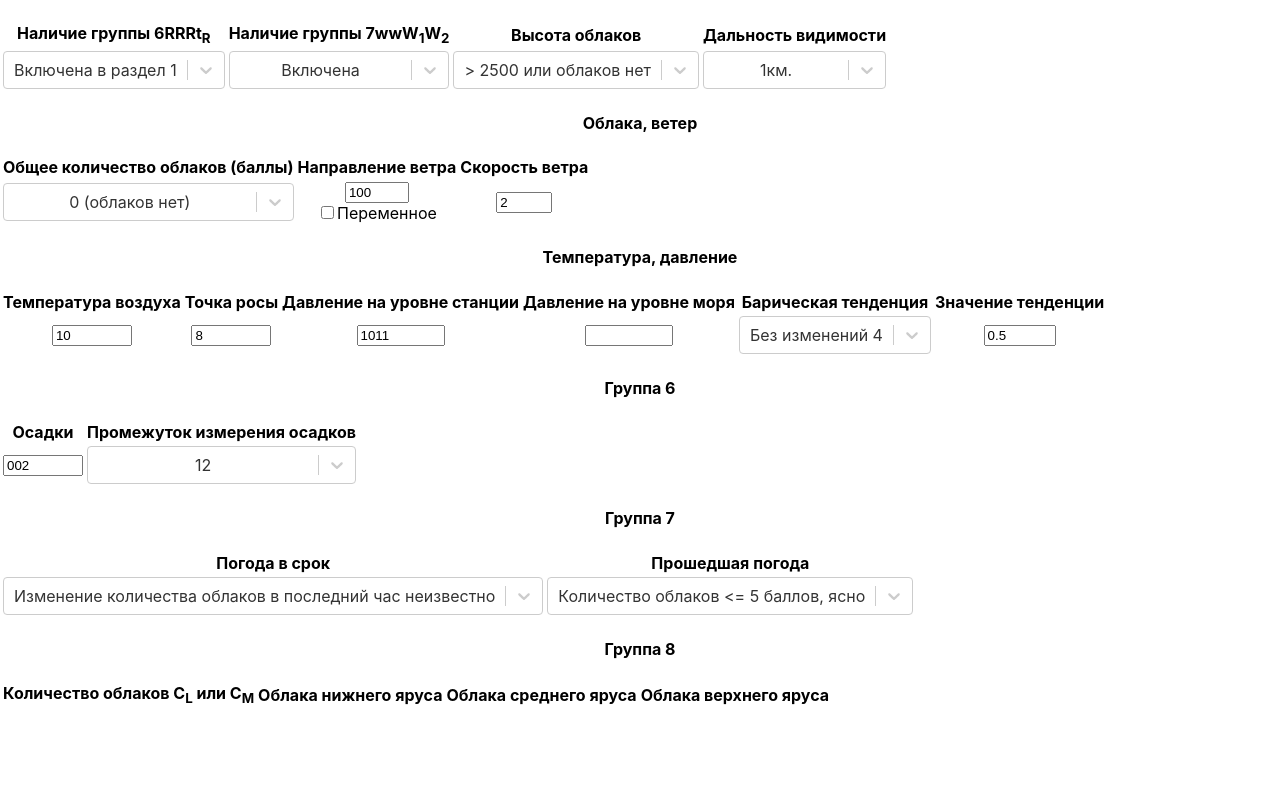
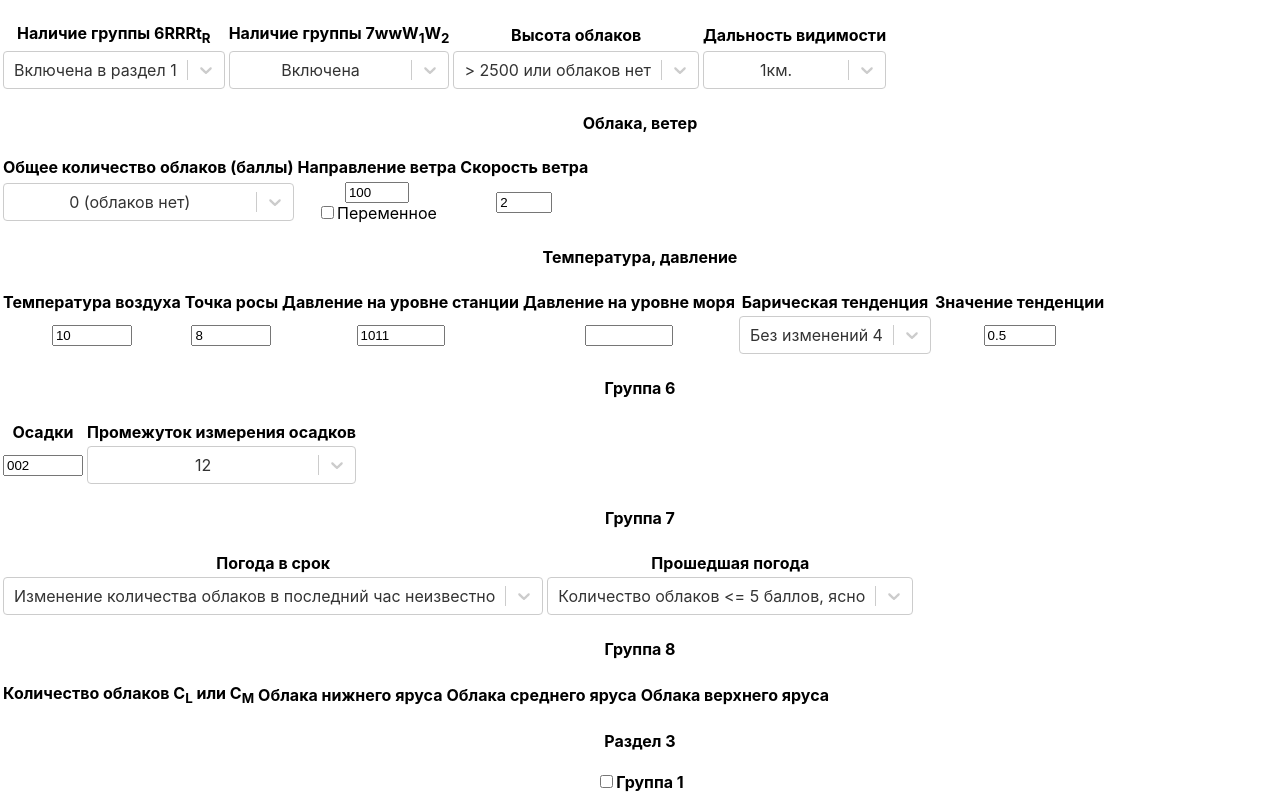
Before and after one commit to slavam/create-synoptic-telegram, a React (Create React App) app: page / in a window 1280 px wide. Shown: the part 266-1058 px from the top of the page. Before the commit the page ends 975 px from the top, so only its background shows below. Built offline with nearby package versions, Linux system fonts and the light colour scheme.

Commit message:
Group31 added

```diff
--- a/src/components/Telegram/Telegram.js
+++ b/src/components/Telegram/Telegram.js
@@ -70,7 +70,8 @@ const telegramReducer = (state, action) => {
         return {...state, upperCloud: action.upperCloud};
       else
         return {...state, upperCloud: ''};
-
+    case 'SET_TEMPERATUREMAXDAY':
+      return {...state, temperatureMaxDay: action.temperatureMaxDay}
     default:
       return state;
   }
@@ -100,6 +101,8 @@ const Telegram = ({term, code, sensorData}) => {
   const [lowCloudO, setLowCloud] = useState({label: 'Облака CL отсутствуют', value: '0'});
   const [midlCloudO, setMidlCloud] = useState({label: 'Облака CM отсутствуют', value: '0'});
   const [upperCloudO, setUpperCloud] = useState({label: 'Облака CH отсутствуют', value: '0'});
+  const [isGroup31, setIsGroup31] = useState(false)
+  const [temperatureMaxDay, setTemperatureMaxDay] = useState(sensorData.temperature);
 
   const initTelegram = {
     headGroup: headGroup,
@@ -124,7 +127,8 @@ const Telegram = ({term, code, sensorData}) => {
     totalCloud: '',
     lowCloud: '',
     midlCloud: '',
-    upperCloud: ''
+    upperCloud: '',
+    temperatureMaxDay: '' //(+temperatureMaxDay<0 ? '1': '0')+('0'+Math.abs(+temperatureMaxDay)*10).slice(-3)
   }
   const [telegram, dispatch] = useReducer(telegramReducer,initTelegram);
 
@@ -306,13 +310,34 @@ const Telegram = ({term, code, sensorData}) => {
       upperCloud: val.value
     });
   }
+  const handleIsGroup31Change = (e)=>{
+    setIsGroup31(e.target.checked);
+    let t = (+temperatureMaxDay<0 ? '1': '0')+('0'+Math.abs(+temperatureMaxDay)*10).slice(-3)
+    dispatch({
+      type: 'SET_TEMPERATUREMAXDAY',
+      temperatureMaxDay: e.target.checked ? t : ''
+    })
+    isSection3();
+  }
+  const handleTemperatureMaxDayChange = (e)=>{
+    setTemperatureMaxDay(e.target.value)
+    let t = (+e.target.value<0 ? '1': '0')+('0'+Math.abs(+e.target.value)*10).slice(-3)
+    dispatch({
+      type: 'SET_TEMPERATUREMAXDAY',
+      temperatureMaxDay: isGroup31 ? t : ''
+    })
+  }
+  const isSection3 = ()=>{
+    return isGroup31;
+  }
   const t = `${telegram.headGroup} ${telegram.code} \
     ${telegram.iR}${telegram.iX}${telegram.cloudHeight}${telegram.visibilityRange} \
     ${telegram.nCloud}${telegram.windDirection}${telegram.windSpeed} \
     1${telegram.temperature} 2${telegram.dewPoint} 3${telegram.pressure} 4${telegram.pressureSeaLevel} \
     5${telegram.tendency}${telegram.tendencyValue}${iRO.value==='1'? ' 6': ' '}${telegram.precipitation}${telegram.durationPrecipitation}\
     ${iXO.value==='1'? ' 7': ' '}${telegram.weatherTerm}${telegram.weatherPast}\
-    ${nCloudO.value>='1'&&nCloudO.value<='8'? ' 8': ' '}${telegram.totalCloud}${telegram.lowCloud}${telegram.midlCloud}${telegram.upperCloud}`;
+    ${nCloudO.value>='1'&&nCloudO.value<='8'? ' 8': ' '}${telegram.totalCloud}${telegram.lowCloud}${telegram.midlCloud}${telegram.upperCloud}\
+    ${isSection3()? ' 333':' '}${isGroup31? ' 1':' '}${telegram.temperatureMaxDay}`;
   const group6 = iRO.value === "1" ?
     <tr><td><input type='number' value={precipitation} onChange={handlePrecipitationChange} min='0.0' max='989' step='0.1'/></td>
     <td><Select value={durationPrecipitation} onChange={handleDurationPrecipitationSelected} options={durationPrecipitationArray}/></td></tr> :
@@ -328,8 +353,12 @@ const Telegram = ({term, code, sensorData}) => {
       <td><Select value={lowCloudO} onChange={handleLowCloudSelected} options={lowCloudArray}/></td>
       <td><Select value={midlCloudO} onChange={handleMidlCloudSelected} options={midlCloudArray}/></td>
       <td><Select value={upperCloudO} onChange={handleUpperCloudSelected} options={upperCloudArray}/></td>
-    </tr>
-  :null;
+    </tr> : null;
+  const group31 = isGroup31 ?
+    <div>
+      <label htmlFor="tempMaxDay"><b>Максимальная температура воздуха за день</b></label>
+      <input type="number" id="tempMaxDay" value={temperatureMaxDay} onChange={handleTemperatureMaxDayChange} min='-40' max='50' step="0.1"/>
+    </div> : null
   return(
     <div className="container">
         <p>{t}</p>
@@ -429,6 +458,11 @@ const Telegram = ({term, code, sensorData}) => {
             {group8}
           </tbody>
         </table>
+        <h4>Раздел 3</h4>
+        <input type="checkbox" id="group31" checked={isGroup31} onChange={handleIsGroup31Change} />
+        <label htmlFor="group31"><b>Группа 1</b></label>
+        {group31}
+
     </div>
   );
 }
```
